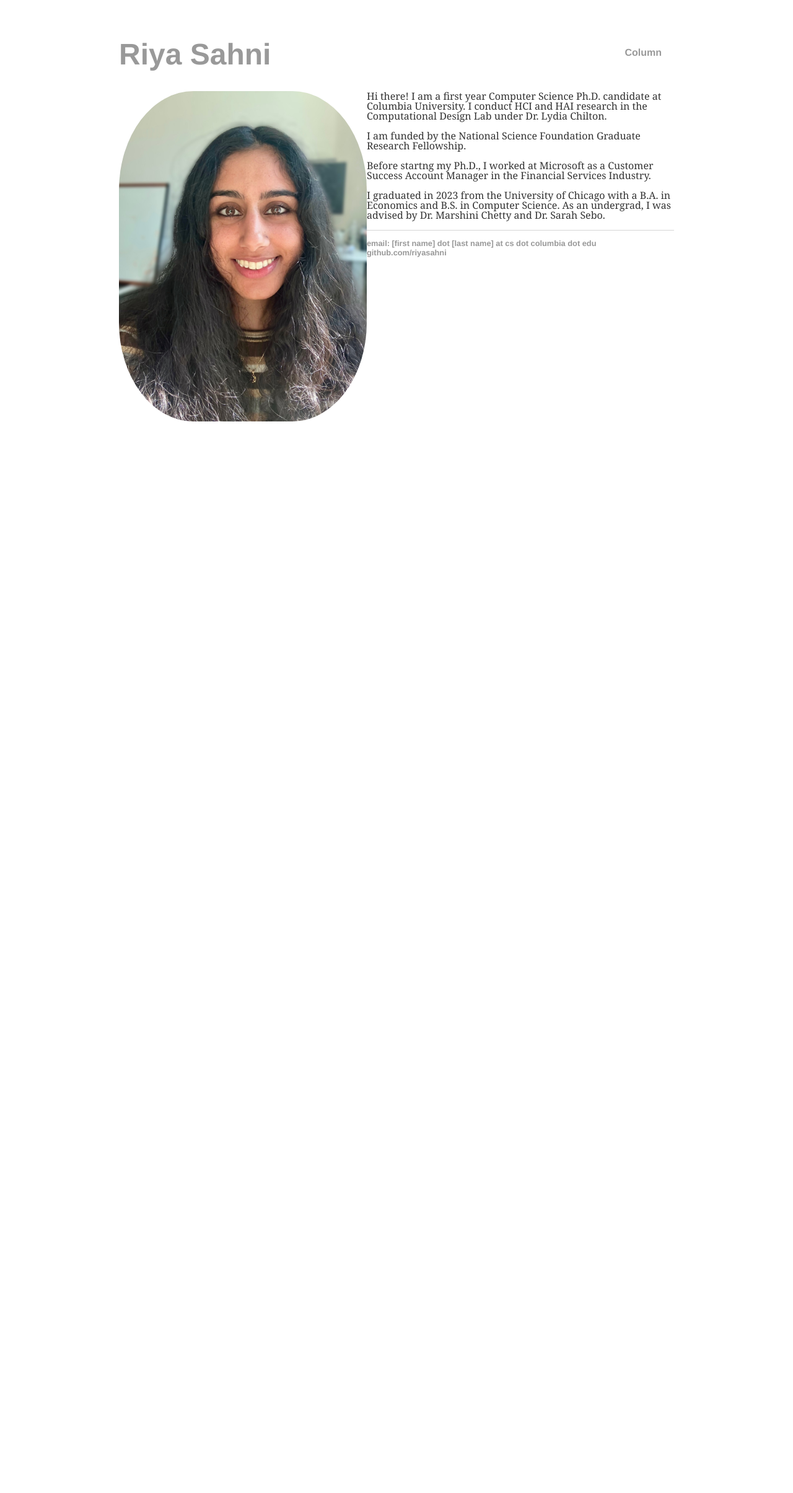
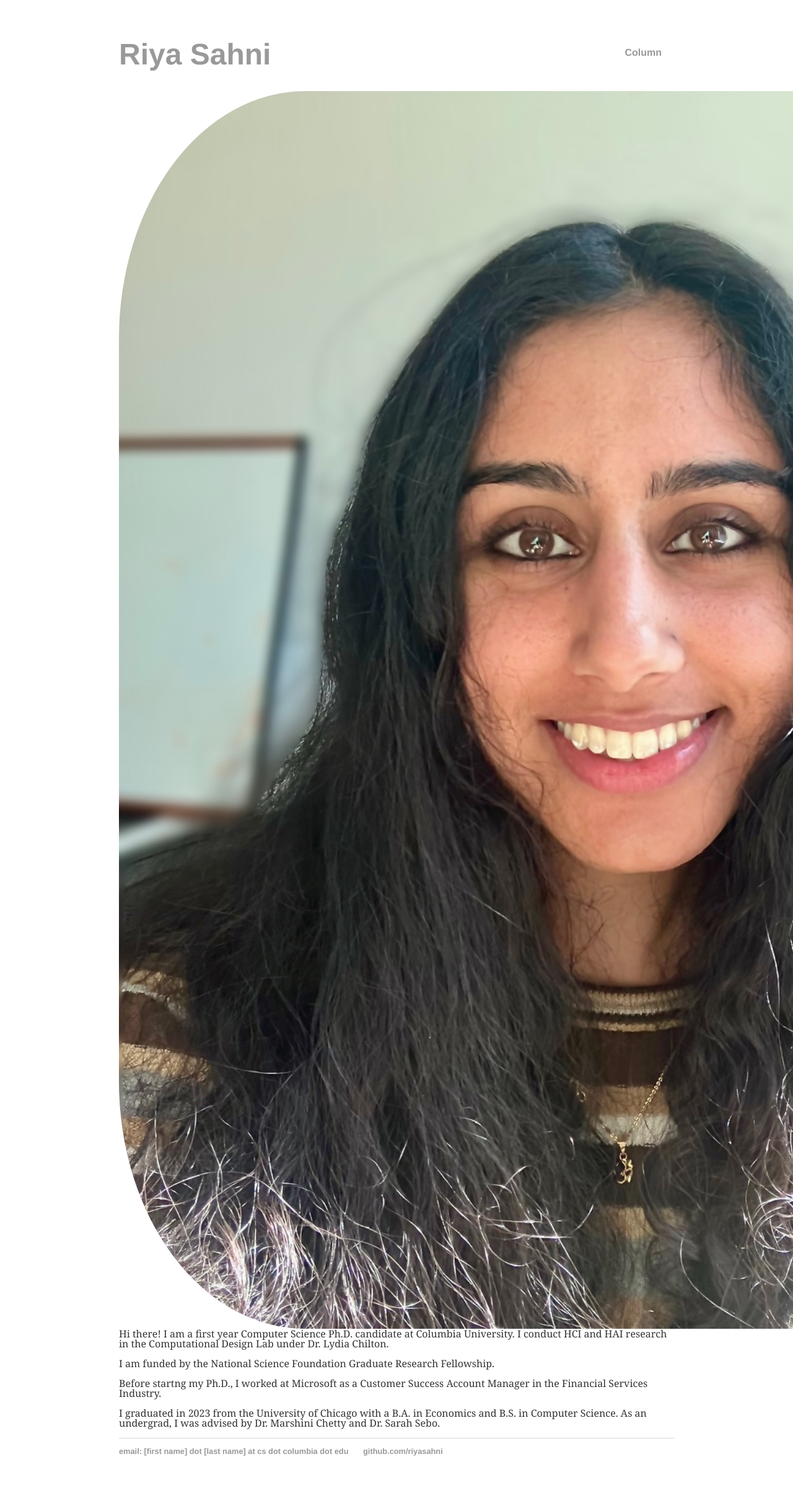
Before and after one commit to riyasahni/riyasahni.github.io, a Jekyll site: the page built from index.html, in a window 1280 px wide. Shown: the whole page at 62% size. Built offline with Jekyll 4.4.1, drawn with Linux system fonts in a browser that asks for light colours; before the commit the page ends 900 px from its top, so only the background shows below that.

Commit message:
:p playing around

```diff
--- a/css/main.css
+++ b/css/main.css
@@ -23,7 +23,7 @@ nav {
     float: right;
 }
 img {
-    border-radius: 30%;
+    border-radius: 20%;
     float: left;
   }
 nav ul li, footer ul li {
--- a/index.html
+++ b/index.html
@@ -3,9 +3,7 @@ layout: default
 title: Riya Sahni
 ---
 <div class="blurb">
-	<p>
-		<img align: left src="img/image0.jpeg" alt="riya_sahni" style="width: 400px" hspace: 20 >
-	</p>
+	<img align: left src="img/image0.jpeg" alt="riya_sahni" style="width: 1500px" hspace: 20 >
 	<p>Hi there! I am a first year Computer Science Ph.D. candidate at Columbia University. I conduct HCI and HAI research in the Computational Design Lab under Dr. Lydia Chilton.</p>
 	<p>I am funded by the National Science Foundation Graduate Research Fellowship.</p>
 	<p>Before startng my Ph.D., I worked at Microsoft as a Customer Success Account Manager in the Financial Services Industry.</p>
```
